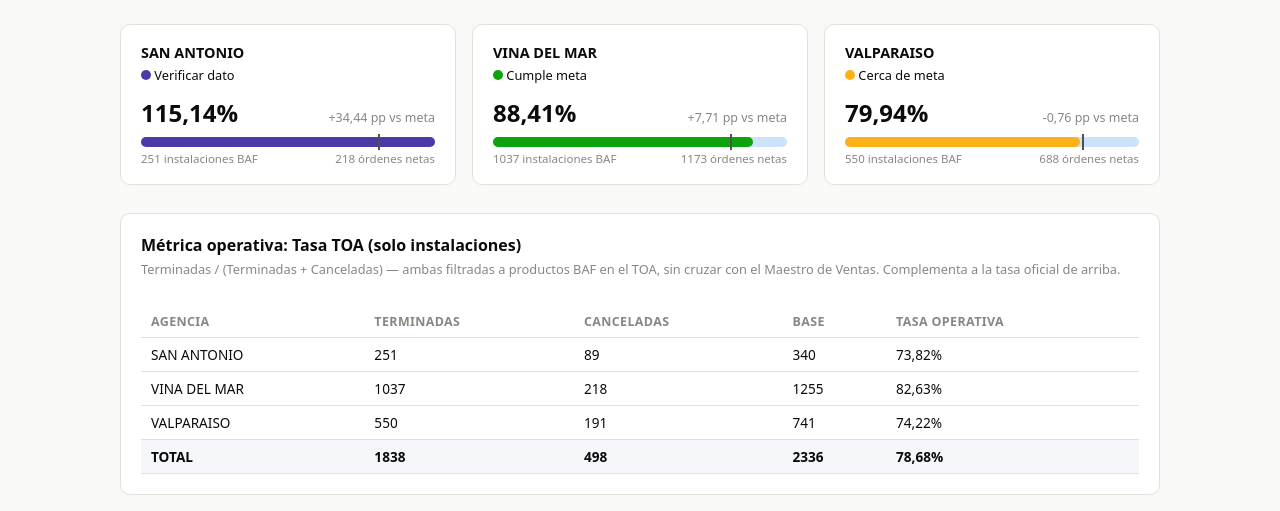
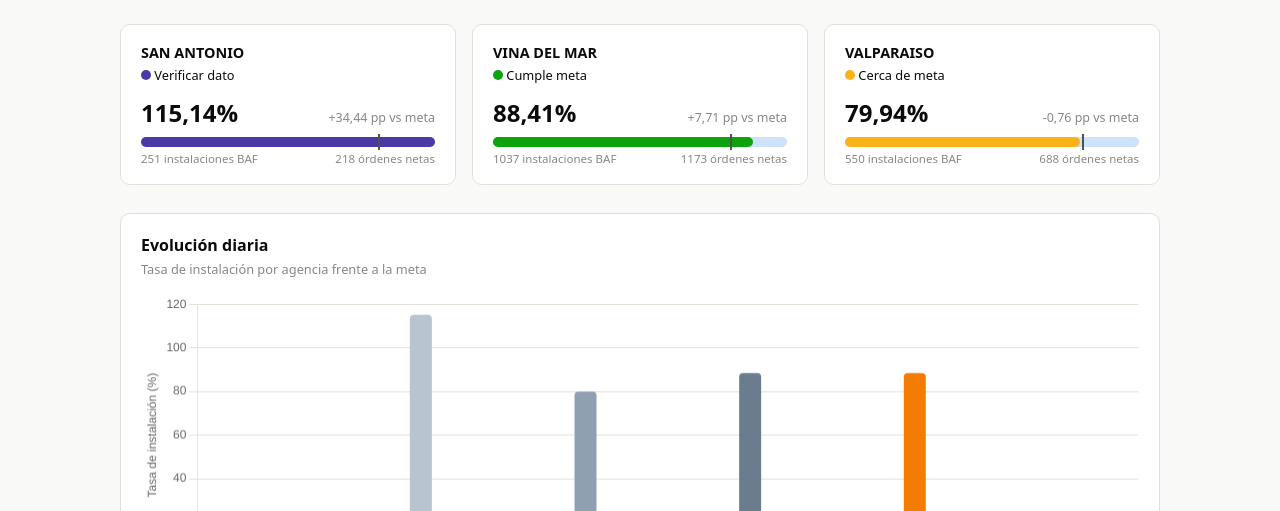
Before and after one commit to portalkpistecnicos/Tasa-Instalacion, a plain HTML site: page index.html in a window 1280 px wide. Shown: the part 289-800 px from the top of the page. Drawn offline with nearby package versions, Linux system fonts and the light colour scheme.

Commit message:
Actualiza tasa de instalacion 2026-08-24

```diff
--- a/data/historico.json
+++ b/data/historico.json
@@ -6,9 +6,7 @@
         "Emision":  250,
         "Cancelada":  32,
         "Denominador":  218,
-        "Tasa":  115.14,
-        "CanceladasBAF":  89,
-        "TasaOperativa":  73.82
+        "Tasa":  115.14
     },
     {
         "Fecha":  "2026-08-24",
@@ -17,9 +15,7 @@
         "Emision":  2322,
         "Cancelada":  243,
         "Denominador":  2079,
-        "Tasa":  88.41,
-        "CanceladasBAF":  498,
-        "TasaOperativa":  78.68
+        "Tasa":  88.41
     },
     {
         "Fecha":  "2026-08-24",
@@ -28,9 +24,7 @@
         "Emision":  775,
         "Cancelada":  87,
         "Denominador":  688,
-        "Tasa":  79.94,
-        "CanceladasBAF":  191,
-        "TasaOperativa":  74.22
+        "Tasa":  79.94
     },
     {
         "Fecha":  "2026-08-24",
@@ -39,8 +33,6 @@
         "Emision":  1297,
         "Cancelada":  124,
         "Denominador":  1173,
-        "Tasa":  88.41,
-        "CanceladasBAF":  218,
-        "TasaOperativa":  82.63
+        "Tasa":  88.41
     }
 ]}
--- a/index.html
+++ b/index.html
@@ -200,19 +200,6 @@
   <div class="cards" id="cards"></div>
 
   <div class="panel">
-    <h2>Métrica operativa: Tasa TOA (solo instalaciones)</h2>
-    <div class="subt">Terminadas / (Terminadas + Canceladas) — ambas filtradas a productos BAF en el TOA, sin cruzar con el Maestro de Ventas. Complementa a la tasa oficial de arriba.</div>
-    <div class="tabla-scroll">
-      <table>
-        <thead>
-          <tr><th>Agencia</th><th>Terminadas</th><th>Canceladas</th><th>Base</th><th>Tasa operativa</th></tr>
-        </thead>
-        <tbody id="tablaOperativa"></tbody>
-      </table>
-    </div>
-  </div>
-
-  <div class="panel">
     <h2>Evolución diaria</h2>
     <div class="subt">Tasa de instalación por agencia frente a la meta</div>
     <canvas id="grafico" height="90"></canvas>
@@ -322,17 +309,6 @@
     cardsEl.appendChild(div);
   });
 
-  // Metrica operativa adicional (solo TOA, sin cruzar con Maestro)
-  const tbodyOperativa = document.getElementById('tablaOperativa');
-  tbodyOperativa.innerHTML = '';
-  [...agencias, total].filter(Boolean).forEach(r => {
-    const baseOp = Number(r.Numerador) + Number(r.CanceladasBAF);
-    const tr = document.createElement('tr');
-    if (r.Agencia === 'TOTAL') tr.className = 'total-row';
-    tr.innerHTML = `<td>${r.Agencia}</td><td>${r.Numerador}</td><td>${r.CanceladasBAF}</td><td>${baseOp}</td><td>${fmt(parseFloat(r.TasaOperativa))}%</td>`;
-    tbodyOperativa.appendChild(tr);
-  });
-
   // Grafico: TOTAL en enfasis (naranja), agencias en gris
   const agenciasUnicas = [...new Set(registros.map(r => r.Agencia))].filter(a => a !== 'TOTAL');
   const grisEnfasis = ['#b9c4d1', '#8fa0b3', '#6b7c8f'];
```
Also changed, not shown: data/historico.csv (+5 -5 lines).
